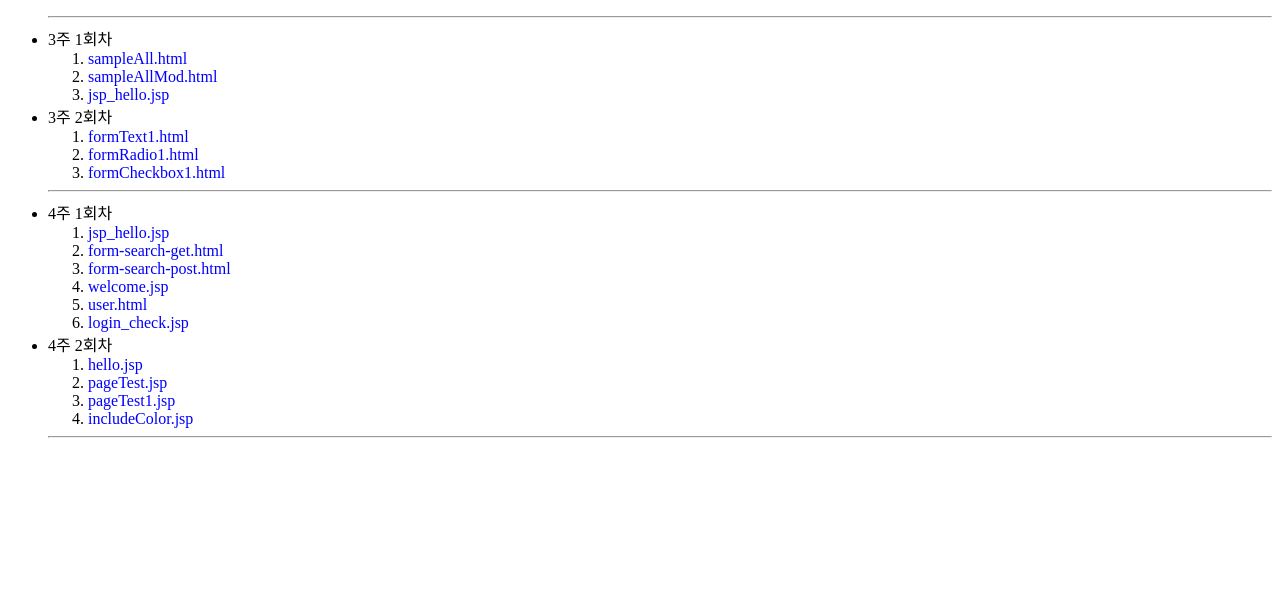
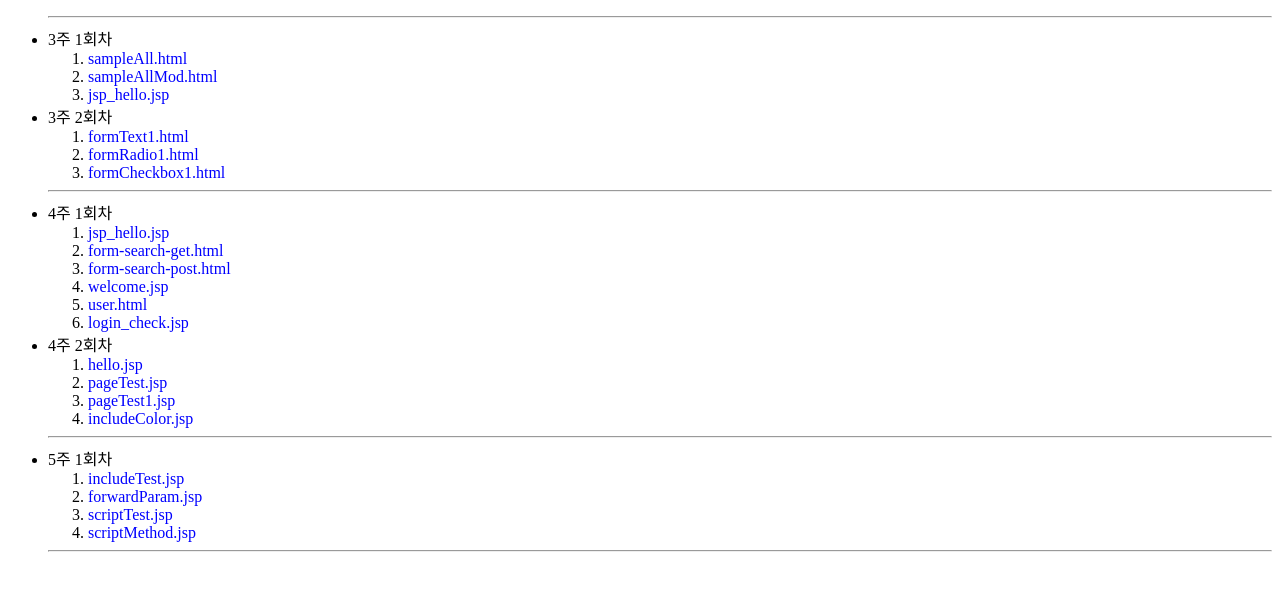
Before and after one commit to requza/requza.github.io, a plain HTML site: page index.html in a window 1280 px wide. Shown: the part 119-710 px from the top of the page. Drawn offline with Linux system fonts and the light colour scheme.

Commit message:
Update index.html

```diff
--- a/index.html
+++ b/index.html
@@ -67,6 +67,18 @@
 >includeColor.jsp</a></li>
       </ol>
       <hr/>
+      <li>5주 1회차</li>
+      <ol>
+        <li><a href=https://requza.github.io/java/hw5_1/hw5_1_1.html
+>includeTest.jsp</a></li>
+        <li><a href=https://requza.github.io/java/hw5_1/hw5_1_2.html
+>forwardParam.jsp</a></li>
+        <li><a href=https://requza.github.io/java/hw5_1/hw5_1_3.html
+>scriptTest.jsp</a></li>
+        <li><a href=https://requza.github.io/java/hw5_1/hw5_1_4.html
+>scriptMethod.jsp</a></li>
+      </ol>
+      <hr/>
     </ul>
   </body>
   <!-- 링크 <li><a href=https://></a></li> -->
```
